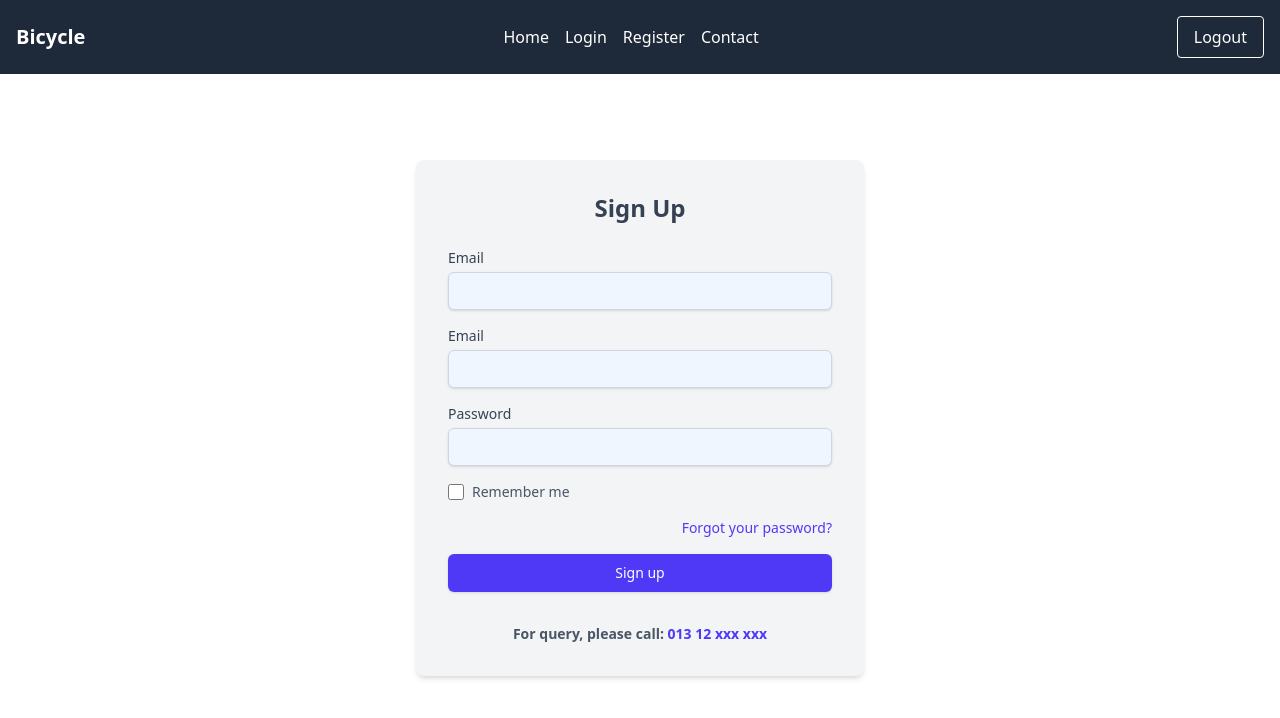
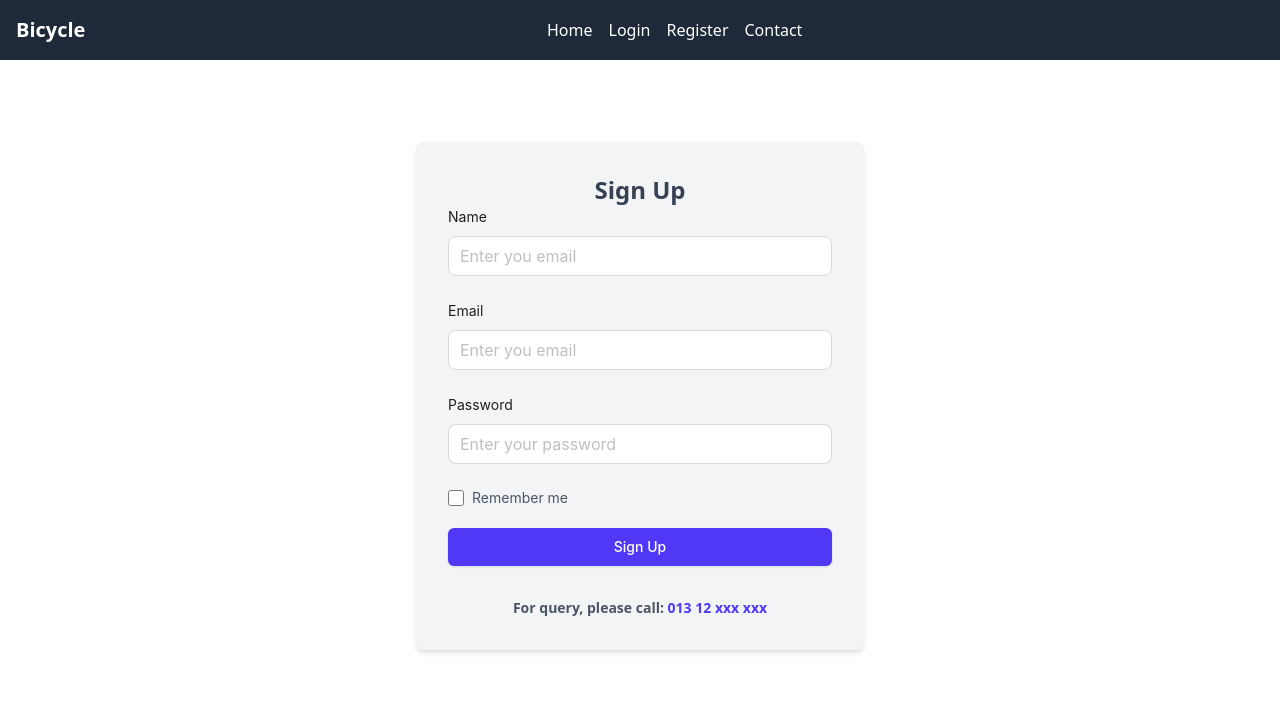
Before and after one commit to nafis200/L-2-A-4, a React (Vite) app: page /register in a window 1280 px wide. Shown: the top 718 px of the page. Built offline with nearby package versions, Linux system fonts and the light colour scheme.

Commit message:
login in done

```diff
--- a/src/pages/Login.tsx
+++ b/src/pages/Login.tsx
@@ -4,7 +4,7 @@ import { FieldValues } from "react-hook-form";
 import { toast } from "sonner";
 import { useLoginMutation } from "../redux/features/auth/authApi";
 import { verifyToken } from "../utils/verifyToken";
-import { useNavigate } from "react-router-dom";
+import { NavLink, useNavigate } from "react-router-dom";
 import { setUser } from "../redux/features/auth/authSlice";
 import { useAppDispatch } from "../redux/hooks";
 
@@ -21,8 +21,6 @@ const Login = () => {
 
     try {
       const res = await login(data).unwrap();
-
-      console.log(res);
 
       const user = verifyToken(res?.data?.accessToken);
 
@@ -79,9 +77,9 @@ const Login = () => {
         </PHForm>
         <div className="mt-8 flex justify-center text-center">
           <p className="text-sm font-bold text-gray-600">
-            For query, please call:{" "}
+            are you not register {" "}{" "}
             <span className="font-semibold text-indigo-600">
-              013 12 xxx xxx
+              <NavLink to='/register'>Register</NavLink>
             </span>
           </p>
         </div>
--- a/src/pages/Register.tsx
+++ b/src/pages/Register.tsx
@@ -1,61 +1,70 @@
-const Register = () => {
+import PHForm from "../components/form/PHForm";
+import PHInput from "../components/form/PHInput";
+import { FieldValues } from "react-hook-form";
+import { toast } from "sonner";
+import { useRegisterMutation } from "../redux/features/auth/authApi";
+import { verifyToken } from "../utils/verifyToken";
+import { useNavigate } from "react-router-dom";
+import { setUser } from "../redux/features/auth/authSlice";
+import { useAppDispatch } from "../redux/hooks";
+
+const Login = () => {
+  const navigate = useNavigate();
+  const dispatch = useAppDispatch();
+
+  const [ register ] = useRegisterMutation();
+
+  const onSubmit = async (data: FieldValues) => {
+
+    const toastId = toast.loading("Logging in");
+
+    try {
+      const res = await register(data).unwrap();
+
+      console.log(res);
+
+      const user = verifyToken(res?.data?.accessToken);
+
+      dispatch(setUser({ user: user, token: res.data.accessToken }));
+      toast.success("Logged in", { id: toastId, duration: 2000 });
+
+      navigate("/");
+
+      // eslint-disable-next-line @typescript-eslint/no-unused-vars, no-empty
+    } catch (err) {
+      toast.error("Something went wrong", { id: toastId, duration: 5000 });
+    }
+  };
+
   return (
     <div className="flex items-center justify-center h-screen">
       <div
         className="w-full max-w-md rounded-lg bg-gray-100 p-8 shadow-md
-      xl:-mt-28 lg:-mt-16
+      xl:-mt-32 lg:-mt-20
       "
       >
         <h2 className="text-center text-2xl font-bold text-gray-700">
           Sign Up
         </h2>
-        <form className="mt-6 space-y-4">
-          <div>
-            <label
-              htmlFor="email"
-              className="block text-sm font-medium text-gray-700"
-            >
-              Email
-            </label>
-            <input
-              id="email"
-              type="email"
-              className="mt-1 block w-full rounded-md border border-gray-300 bg-blue-50 px-4 py-2 shadow-sm hover:bg-blue-100 focus:border-indigo-500 focus:ring-indigo-500 sm:text-sm"
-              autoComplete="username"
-              required
-            />
-          </div>
-          <div>
-            <label
-              htmlFor="email"
-              className="block text-sm font-medium text-gray-700"
-            >
-              Email
-            </label>
-            <input
-              id="email"
-              type="email"
-              className="mt-1 block w-full rounded-md border border-gray-300 bg-blue-50 px-4 py-2 shadow-sm hover:bg-blue-100 focus:border-indigo-500 focus:ring-indigo-500 sm:text-sm"
-              autoComplete="username"
-              required
-            />
-          </div>
-
-          <div>
-            <label
-              htmlFor="password"
-              className="block text-sm font-medium text-gray-700"
-            >
-              Password
-            </label>
-            <input
-              id="password"
-              type="password"
-              className="mt-1 block w-full rounded-md border border-gray-300 bg-blue-50 px-4 py-2 shadow-sm focus:border-indigo-500 focus:ring-indigo-500 sm:text-sm"
-              autoComplete="current-password"
-              required
-            />
-          </div>
+        <PHForm onSubmit={onSubmit}>
+          <PHInput
+            type="text"
+            name="name"
+            label="Name"
+            placeholder="Enter you email"
+          />
+          <PHInput
+            type="text"
+            name="email"
+            label="Email"
+            placeholder="Enter you email"
+          />
+          <PHInput
+            type="text"
+            name="password"
+            label="Password"
+            placeholder="Enter your password"
+          />
 
           <label className="flex items-center">
             <input
@@ -64,22 +73,15 @@ const Register = () => {
             />
             <span className="ms-2 text-sm text-gray-600">Remember me</span>
           </label>
-
-          <div className="text-right text-sm">
-            <a href="#" className="text-indigo-600 hover:text-indigo-800">
-              Forgot your password?
-            </a>
-          </div>
-
           <div>
             <button
               type="submit"
-              className="flex w-full justify-center rounded-md border border-transparent bg-indigo-600 px-4 py-2 text-sm font-medium text-white shadow-sm hover:bg-indigo-700 focus:outline-none focus:ring-2 focus:ring-indigo-500 focus:ring-offset-2"
+              className="flex w-full justify-center rounded-md border border-transparent bg-indigo-600 px-4 py-2 text-sm font-medium text-white mt-5 shadow-sm hover:bg-indigo-700 focus:outline-none focus:ring-2 focus:ring-indigo-500 focus:ring-offset-2"
             >
-              Sign up
+              Sign Up
             </button>
           </div>
-        </form>
+        </PHForm>
         <div className="mt-8 flex justify-center text-center">
           <p className="text-sm font-bold text-gray-600">
             For query, please call:{" "}
@@ -93,4 +95,4 @@ const Register = () => {
   );
 };
 
-export default Register;
+export default Login;
--- a/src/pages/navbar/Navbar.tsx
+++ b/src/pages/navbar/Navbar.tsx
@@ -1,8 +1,21 @@
 import { useState } from "react";
 import { Menu, X } from "lucide-react";
+import { useAppDispatch, useAppSelector } from "../../redux/hooks";
+import { logout, useCurrentUser } from "../../redux/features/auth/authSlice";
+import { useNavigate } from "react-router-dom";
 
 const Navbar = () => {
+
+  const dispatch = useAppDispatch();
+  const navigate = useNavigate()
+  const handleLogout = () => {
+    dispatch(logout());
+    navigate('/login')
+  };
+
   const [menuOpen, setMenuOpen] = useState<boolean>(false);
+
+  const user = useAppSelector(useCurrentUser)
 
   return (
     <nav className="bg-gray-800 text-white">
@@ -13,16 +26,20 @@ const Navbar = () => {
         {/* Menu for larger screens */}
         <div className="hidden md:flex gap-4">
           <a href="/" className="hover:text-gray-300">Home</a>
-          <a href="/login" className="hover:text-gray-300">Login</a>
-          <a href="/register" className="hover:text-gray-300">Register</a>
+
+          {
+             !user && <> <a href="/login" className="hover:text-gray-300">Login</a>
+          <a href="/register" className="hover:text-gray-300">Register</a> </>
+          }
+
           <a href="/contact" className="hover:text-gray-300">Contact</a>
         </div>
 
         {/* Login/Logout Button */}
         <div className="hidden md:block">
-          <button className="border border-white text-white px-4 py-2 rounded hover:bg-gray-700">
+          {user && <button onClick={handleLogout} className="btn cursor-pointer border border-white text-white px-4 py-2 rounded hover:bg-gray-700">
             Logout
-          </button>
+          </button>}
         </div>
 
         {/* Hamburger Menu for smaller screens */}
@@ -40,11 +57,12 @@ const Navbar = () => {
           <a href="/about" className="block py-2 hover:text-gray-300">About</a>
           <a href="/services" className="block py-2 hover:text-gray-300">Services</a>
           <a href="/contact" className="block py-2 hover:text-gray-300">Contact</a>
-          <button
-            className="w-full mt-4 border border-white text-white px-4 py-2 rounded hover:bg-gray-600"
+          {user && <button
+           onClick={handleLogout}
+            className="btn cursor-pointer w-full mt-4 border border-white text-white px-4 py-2 rounded hover:bg-gray-600"
           >
             Logout
-          </button>
+          </button>}
         </div>
       )}
     </nav>
--- a/src/redux/features/auth/authApi.ts
+++ b/src/redux/features/auth/authApi.ts
@@ -1,15 +1,22 @@
-import { baseApi } from '../../api/baseApi';
+import { baseApi } from "../../api/baseApi";
 
 const authApi = baseApi.injectEndpoints({
   endpoints: (builder) => ({
     login: builder.mutation({
       query: (userInfo) => ({
-        url: '/login',
-        method: 'POST',
+        url: "/login",
+        method: "POST",
+        body: userInfo,
+      }),
+    }),
+    register: builder.mutation({
+      query: (userInfo) => ({
+        url: "/register",
+        method: "POST",
         body: userInfo,
       }),
     }),
   }),
 });
 
-export const { useLoginMutation } = authApi;
+export const { useLoginMutation, useRegisterMutation } = authApi;
```
